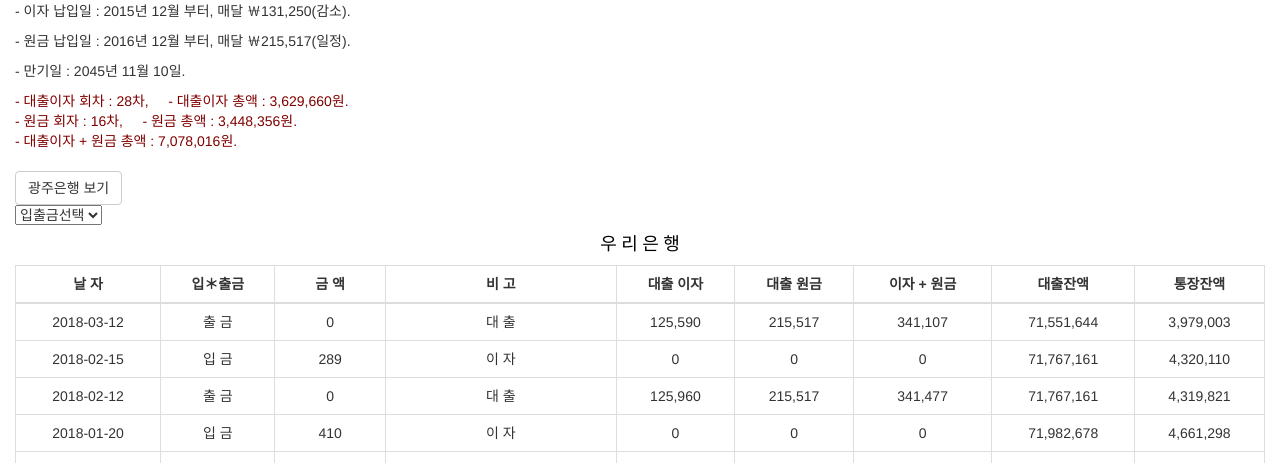
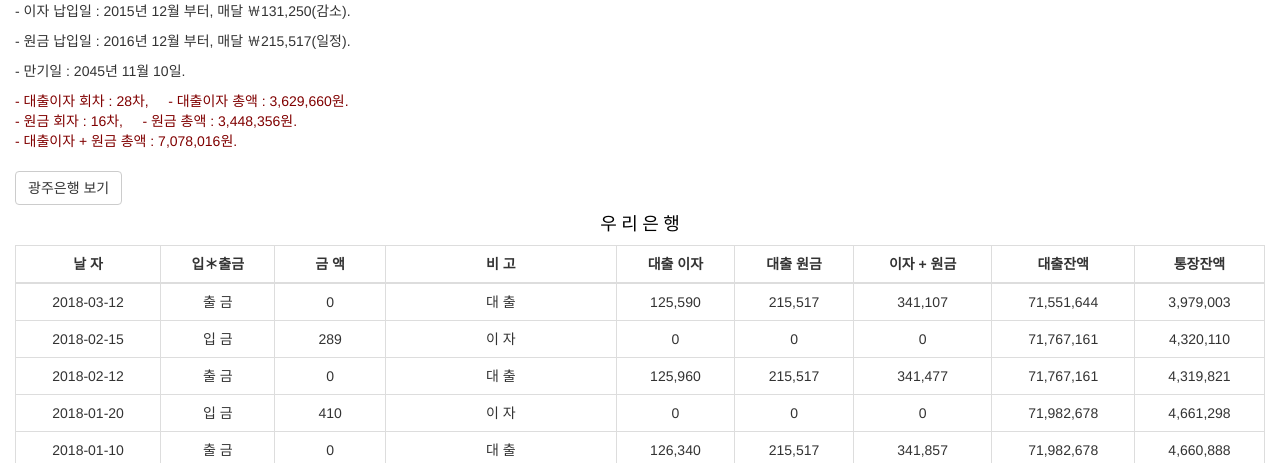
Before and after one commit to gitavenue5/sansu, a Django app: page /wrbank_list/ in a window 1280 px wide. Shown: the part 153-616 px from the top of the page. Run offline with Django 3.2, Linux system fonts and the light colour scheme; data comes from the database, SQL or seed files in the repository; parts of the project's set-up code (start-up, migrations or seed data) failed here and were passed over; some libraries are stand-ins or nearby versions; some web fonts are replaced.

Commit message:
ontouchend

```diff
--- a/family_site/templates/family_site/gwbank/gwbank_list.html
+++ b/family_site/templates/family_site/gwbank/gwbank_list.html
@@ -9,9 +9,9 @@
 <form>
   <select class='btn btn-default' id='s'>
    <option selected="selected">이름 선택</option>
-   <option onclick="chae('이채순')">이채순</option>
-   <option onclick="chae('이기창')">이기창</option>
-   <option onclick="chae('이화순')">이화순</option>
+   <option onclick="chae('이채순')" ontouchend="chae('이채순')">이채순</option>
+   <option onclick="chae('이기창')" ontouchend="chae('이채순')">이기창</option>
+   <option onclick="chae('이화순')" ontouchend="chae('이채순')">이화순</option>
   </select>
   <button id='kkk' class='btn btn-default'>감추기</button>
 </form>
--- a/family_site/templates/family_site/wrbank/wrbank_list.html
+++ b/family_site/templates/family_site/wrbank/wrbank_list.html
@@ -17,23 +17,7 @@
     </div>
     <a class='btn btn-default' href='{% url 'family_site:gwbank_list' %}'>광주은행 보기</a>
 
-    <div id='wbl'></div>
-    <form>
-        <select id='wbls'>
-            <option value="onclick=income()" value="ontouchend=income()">입출금선택</option>
-            <option value=''>입 금</option>
-            <option value=' '>출 금</option>
-        </select>
-    </form>
-    <script>
-        function income(){
-            $.getJSON('/api/wrbank_api', function(date){
-                if(wrbank_deposit_withdrawal=='입금'){
 
-                }//if
-            })//json
-        };//income
-    </script>
 
     <div id='wrbank_wrap'>
         <h4 class='wrbank'>우 리 은 행</h4>
```
